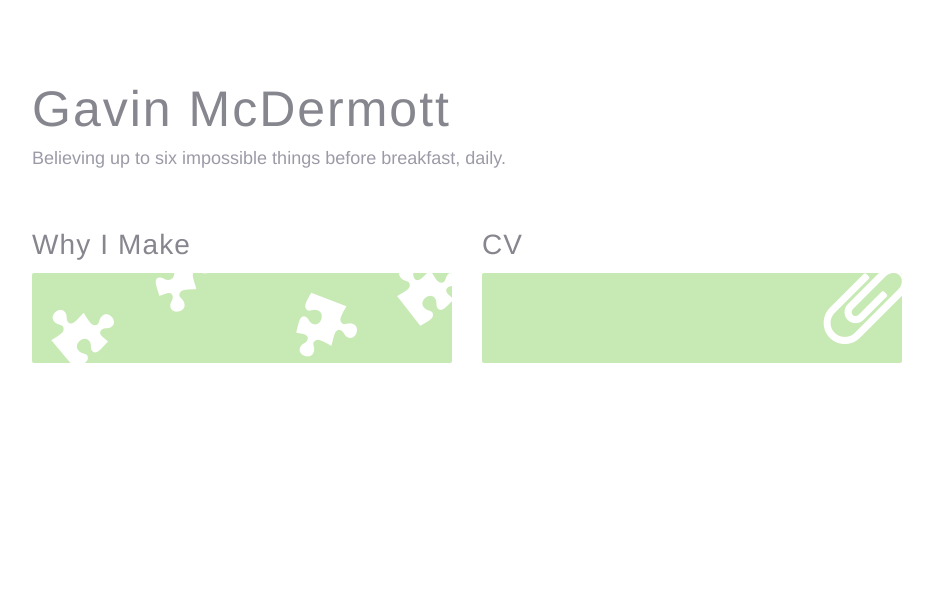
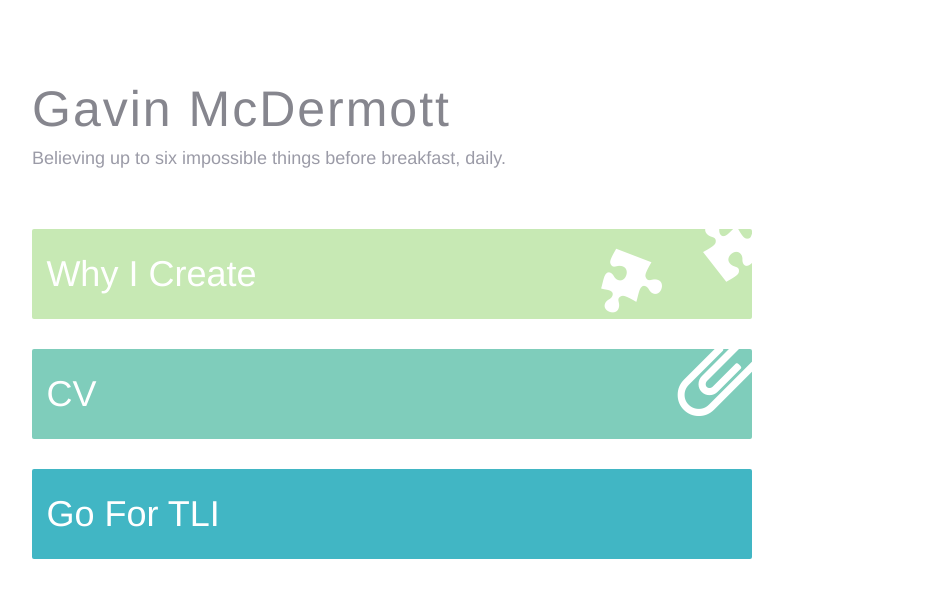
Before and after one commit to gavinmcdermott/personal, a plain HTML site: page client/index.html in a window 1280 px wide. Shown: the whole page, without its empty margins (23-956 px from the left). Drawn offline with Linux system fonts and the light colour scheme.

Commit message:
update to single column, add utils

```diff
--- a/client/assets/css/grid.css
+++ b/client/assets/css/grid.css
@@ -35,7 +35,7 @@
 .lastGroup,
 .lastUnit,
 .unit {
-  overflow: hidden;
+  /*overflow: hidden;*/
   -moz-background-clip: padding-box !important;
   -webkit-background-clip: padding-box !important;
   background-clip: padding-box !important;
--- a/client/assets/css/theme.css
+++ b/client/assets/css/theme.css
@@ -4,7 +4,7 @@
   background-color: #c7e9b4;
 }
 .theme-1:hover {
-  color: #7fcdbb;
+  color: #41b6c4;
 }
 
 
@@ -12,12 +12,15 @@
   background-color: #7fcdbb;
 }
 .theme-2:hover {
-  color: #41b6c4;
+  color: #1d91c0;
 }
 
 
 .theme-3 {
   background-color: #41b6c4;
+}
+.theme-3:hover {
+  color: #225ea8;
 }
 
 
--- a/client/assets/css/tile.css
+++ b/client/assets/css/tile.css
@@ -4,15 +4,25 @@
   min-width: 100%;
   border-radius: 2px;
   position: relative;
-  overflow: hidden;
+  /*overflow: hidden;*/
   cursor: pointer;
   margin-bottom: 30px;
   color: #FFF;
 
-  -webkit-transition: all 225ms ease-in-out;
-  -moz-transition: all 225ms ease-in-out;
-  -o-transition: all 225ms ease-in-out;
-  transition: all 225ms ease-in-out;
+  -webkit-transition: all 350ms ease-in-out;
+  -moz-transition: all 350ms ease-in-out;
+  -o-transition: all 350ms ease-in-out;
+  transition: all 350ms ease-in-out;
+}
+
+.tile-title {
+  position: absolute;
+  font-size: 36px;
+  left: 2%;
+  font-weight: 400;
+  /*bottom: -2px;*/
+  top: 50%;
+  transform: translateY(-50%);
 }
 
 
@@ -29,30 +39,8 @@
 
 .puzzle-piece-1 {
   position: absolute;
-  bottom: -1%;
-  left: 5%;
-  -webkit-transform: rotate(-40deg);
-  -moz-transform:    rotate(-40deg);
-  -ms-transform:     rotate(-40deg);
-  -o-transform:      rotate(-40deg);
-  transform:         rotate(-40deg);
-}
-
-.puzzle-piece-2 {
-  position: absolute;
-  top: -29%;
-  left: 28%;
-  -webkit-transform: rotate(80deg);
-  -moz-transform:    rotate(80deg);
-  -ms-transform:     rotate(80deg);
-  -o-transform:      rotate(80deg);
-  transform:         rotate(80deg);
-}
-
-.puzzle-piece-3 {
-  position: absolute;
   top: 27%;
-  left: 62%;
+  right: 13%;
   -webkit-transform: rotate(111deg);
   -moz-transform:    rotate(111deg);
   -ms-transform:     rotate(111deg);
@@ -60,7 +48,7 @@
   transform:         rotate(111deg);
 }
 
-.puzzle-piece-4 {
+.puzzle-piece-2 {
   position: absolute;
   top: -20%;
   right: -2%;
@@ -82,8 +70,8 @@
 
 .paperclip-1 {
   position: absolute;
-  right: -4px;
-  top: -18px;
+  right: -8px;
+  top: -22px;
   -webkit-transform: rotate(-90deg);
   -moz-transform:    rotate(-90deg);
   -ms-transform:     rotate(-90deg);
--- a/client/index.html
+++ b/client/index.html
@@ -29,7 +29,7 @@
       <div class="line">
 
         <!-- FILTERS / SETTINGS -->
-        <div class="lastGroup size1of4">
+        <div class="lastGroup size3of8">
           <div class="line">
             <div class="unit size1of2">
 
@@ -38,25 +38,34 @@
         </div>
 
         <!-- THE BASICS -->
-        <div class="group size3of4">
+        <div class="group size5of8">
 
           <div class="line">
-            <div class="unit size1of2">
-              <h3>Why I Make</h3>
+            <div class="lastUnit size1of1">
               <!-- Puzzles -->
               <div class="tile tile--puzzle theme-1">
+                <h4 class="tile-title">Why I Create</h4>
                 <div class="fa fa-puzzle-piece puzzle-piece-1"></div>
                 <div class="fa fa-puzzle-piece puzzle-piece-2"></div>
-                <div class="fa fa-puzzle-piece puzzle-piece-3"></div>
-                <div class="fa fa-puzzle-piece puzzle-piece-4"></div>
               </div>
             </div>
+          </div>
 
-            <div class="lastUnit size1of2">
-              <h3>CV</h3>
+          <div class="line">
+            <div class="lastUnit size1of1">
               <!-- Paper Clip -->
-              <div class="tile tile--paperclip theme-1">
+              <div class="tile tile--paperclip theme-2">
+                <h4 class="tile-title">CV</h4>
                 <div class="fa fa-paperclip paperclip-1"></div>
+              </div>
+            </div>
+          </div>
+
+          <div class="line">
+            <div class="lastUnit size1of1">
+              <div class="tile theme-3">
+                <h4 class="tile-title">Go For TLI</h4>
+
               </div>
             </div>
           </div>
```
Also changed, not shown: client/assets/css/utils.css (added, +8 -0 lines).
